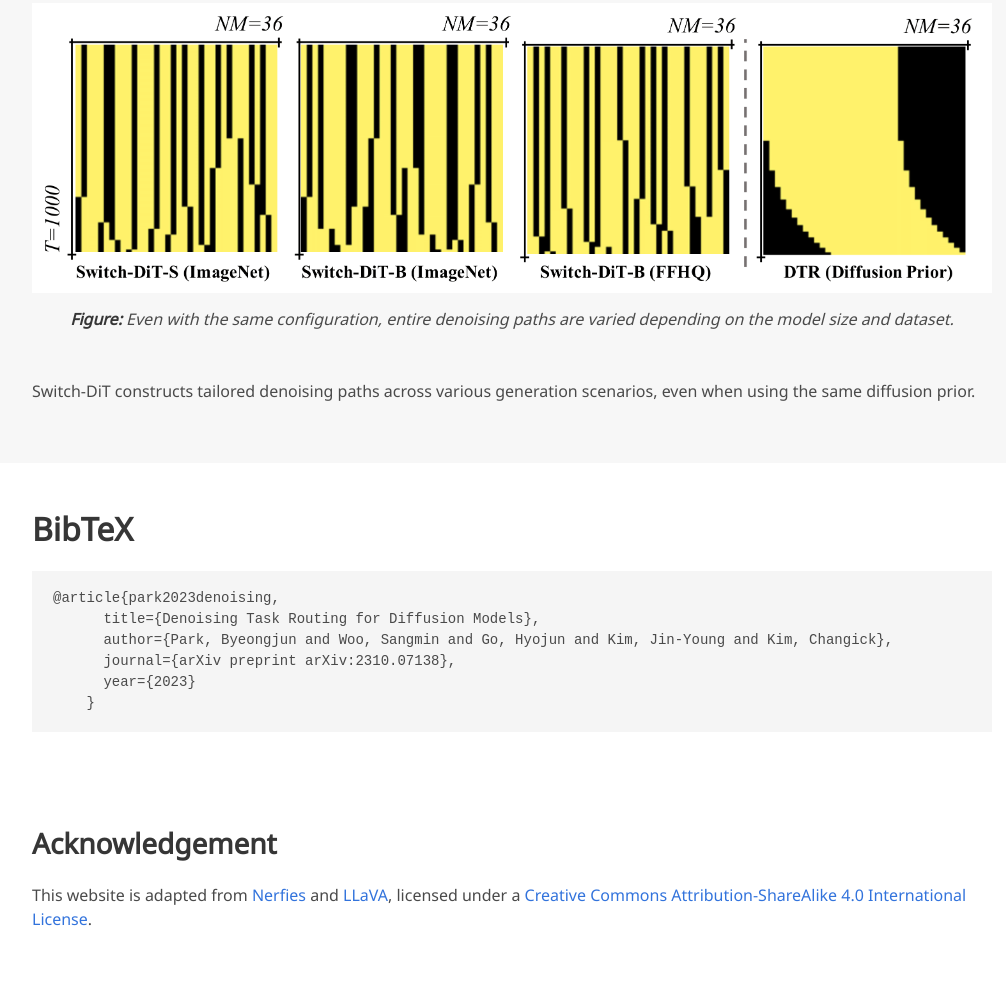
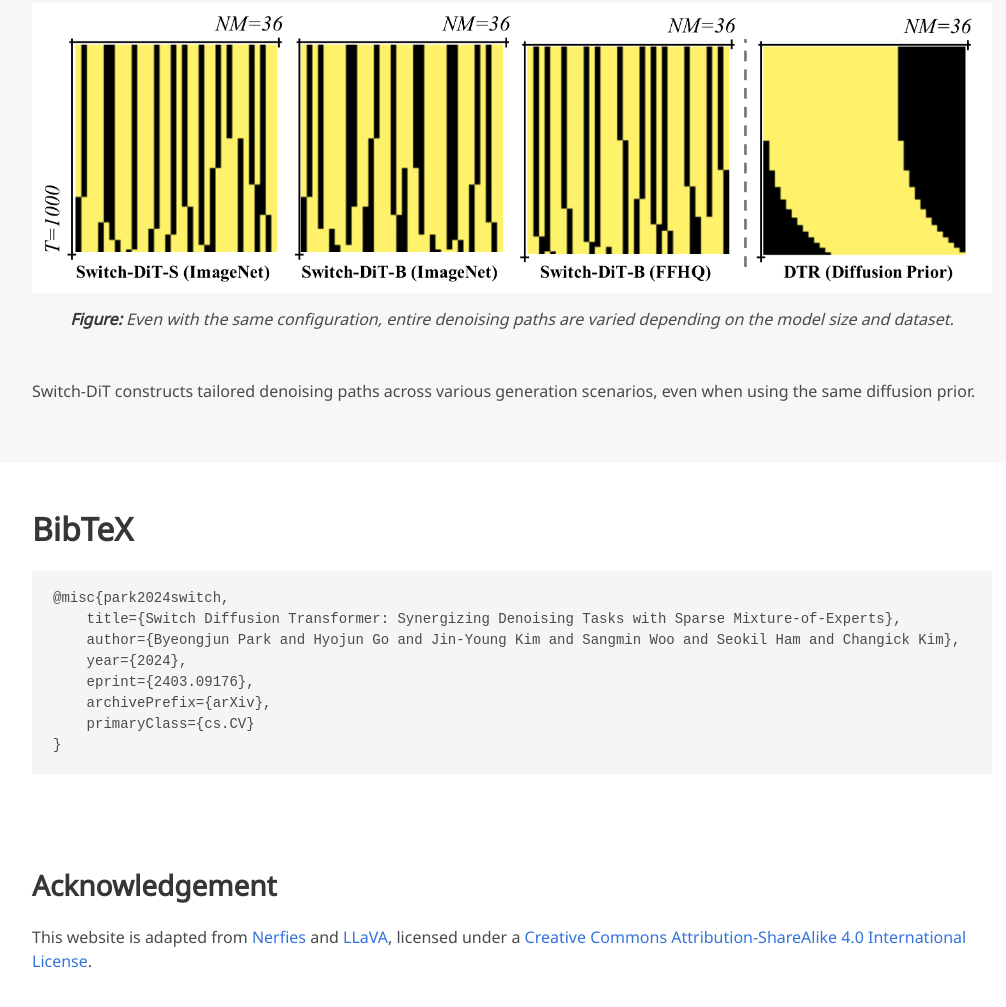
Before and after one commit to byeongjun-park/Switch-DiT, a plain HTML site: page index.html in a window 1280 px wide. Shown: the part 3737-4744 px from the top of the page, without its empty margins (128-1134 px from the left). Before the commit the page ends 4716 px from the top, so only its background shows below. Drawn offline with nearby package versions, Linux system fonts and the light colour scheme; some icons are missing; a web font is replaced by a local one.

Commit message:
update bibtex

```diff
--- a/index.html
+++ b/index.html
@@ -250,12 +250,14 @@
 <section class="section" id="BibTeX">
   <div class="container is-max-desktop content">
     <h2 class="title is-3">BibTeX</h2>
-    <pre><code>@article{park2023denoising,
-      title={Denoising Task Routing for Diffusion Models},
-      author={Park, Byeongjun and Woo, Sangmin and Go, Hyojun and Kim, Jin-Young and Kim, Changick},
-      journal={arXiv preprint arXiv:2310.07138},
-      year={2023}
-    }
+    <pre><code>@misc{park2024switch,
+    title={Switch Diffusion Transformer: Synergizing Denoising Tasks with Sparse Mixture-of-Experts},
+    author={Byeongjun Park and Hyojun Go and Jin-Young Kim and Sangmin Woo and Seokil Ham and Changick Kim},
+    year={2024},
+    eprint={2403.09176},
+    archivePrefix={arXiv},
+    primaryClass={cs.CV}
+}
 </code></pre>
   </div>
 </section>
```
